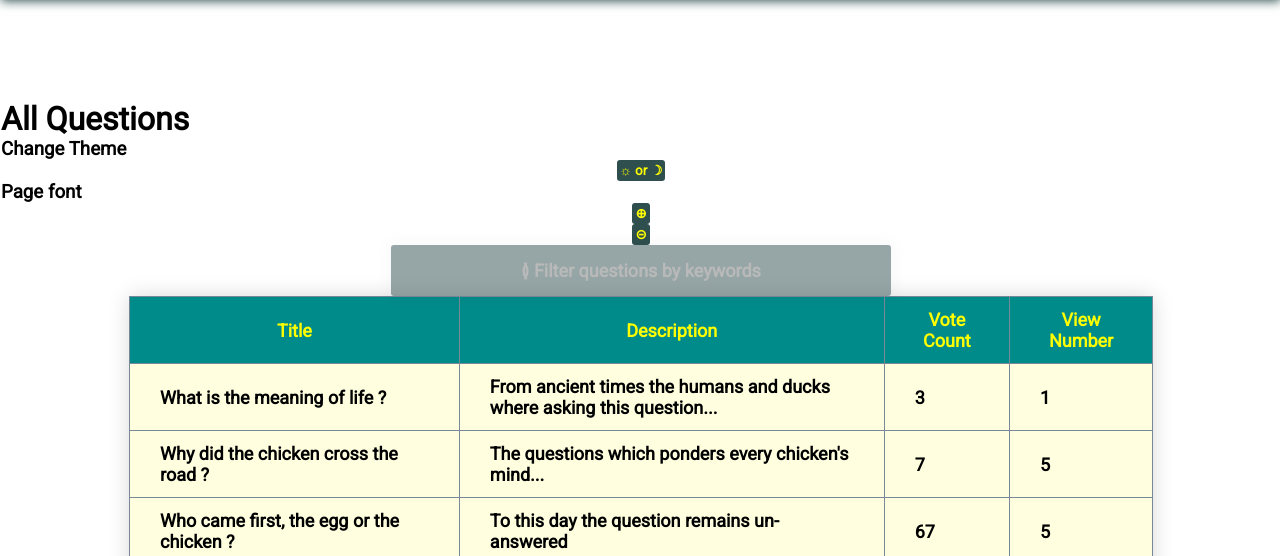
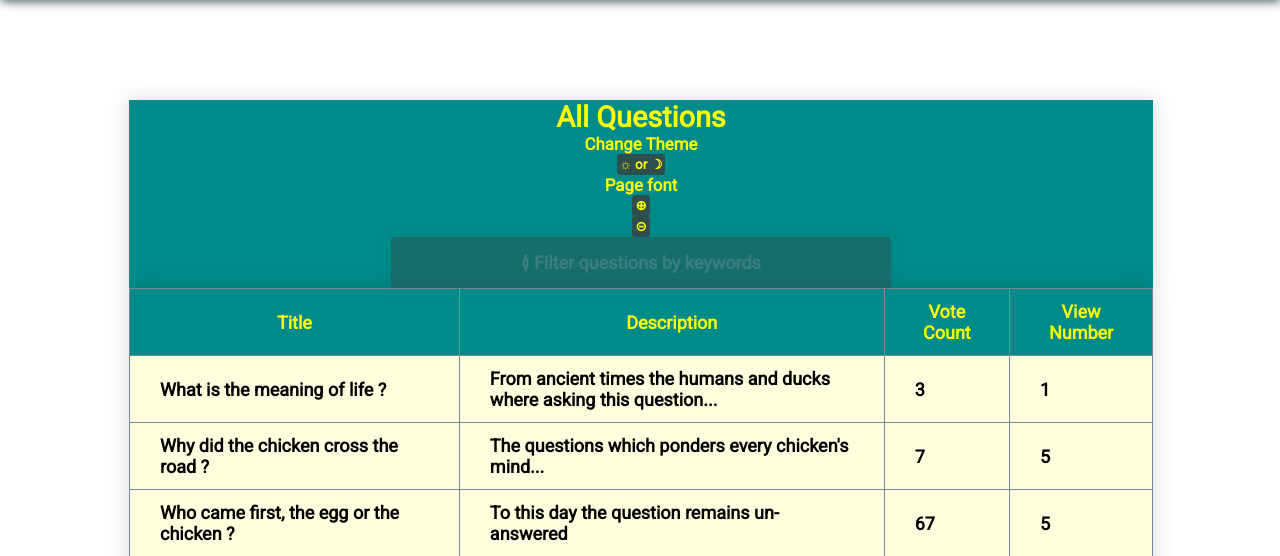
Before and after one commit to CodecoolGlobal/ask-mate-3-python-lillakiraly, a Flask app: page /bonus-questions in a window 1280 px wide. Shown: the part 105-661 px from the top of the page. Run offline with Flask 2, Linux system fonts and the light colour scheme.

Commit message:
Create menu bar for bonus page

```diff
--- a/static/style.css
+++ b/static/style.css
@@ -591,3 +591,16 @@ a.delete-button:hover, a.delete-button:active {
     text-align: center;
     width: 620px;
 }
+
+.menu {
+    border-collapse: collapse;
+    margin: auto;
+    width: 80%;
+    font-size: 0.9em;
+    font-family: ProximaNova,Arial,Tahoma,PingFangSC,sans-serif;
+    min-width: 400px;
+    box-shadow: 0 0 20px rgba(0, 0, 0, 0.15);
+    color: yellow;
+    background-color: darkcyan;
+    text-align: center;
+}
```
